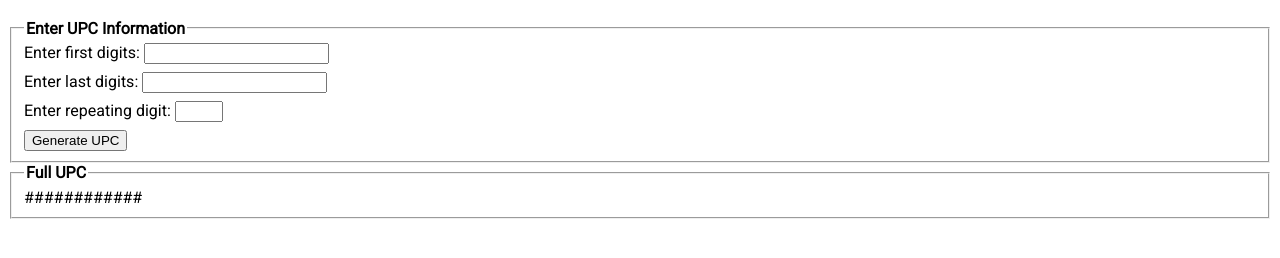
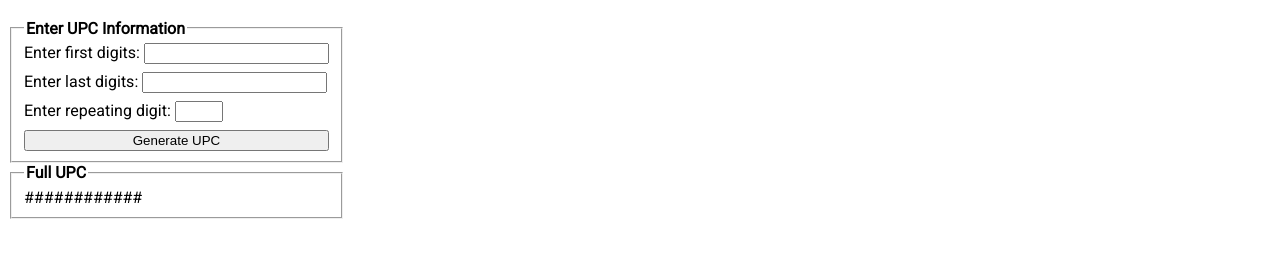
Before and after one commit to colin-intj/upc-filler, a website: page index.html in a window 1280 px wide. Shown: the part 62-320 px from the top of the page. Drawn offline with Linux system fonts and the light colour scheme.

Commit message:
Prevent form from becoming wider than it's content

```diff
--- a/css/styles.css
+++ b/css/styles.css
@@ -10,6 +10,12 @@ body {
   font-family: 'Roboto', sans-serif;
 }
 
+form {
+  display: flex;
+  flex-direction: column;
+  width: fit-content;
+}
+
 fieldset {
   display: flex;
   flex-direction: column;
@@ -19,7 +25,3 @@ fieldset {
 legend {
   font-weight: bold;
 }
-
-button[type="submit"] {
-  width: fit-content;
-}
```
